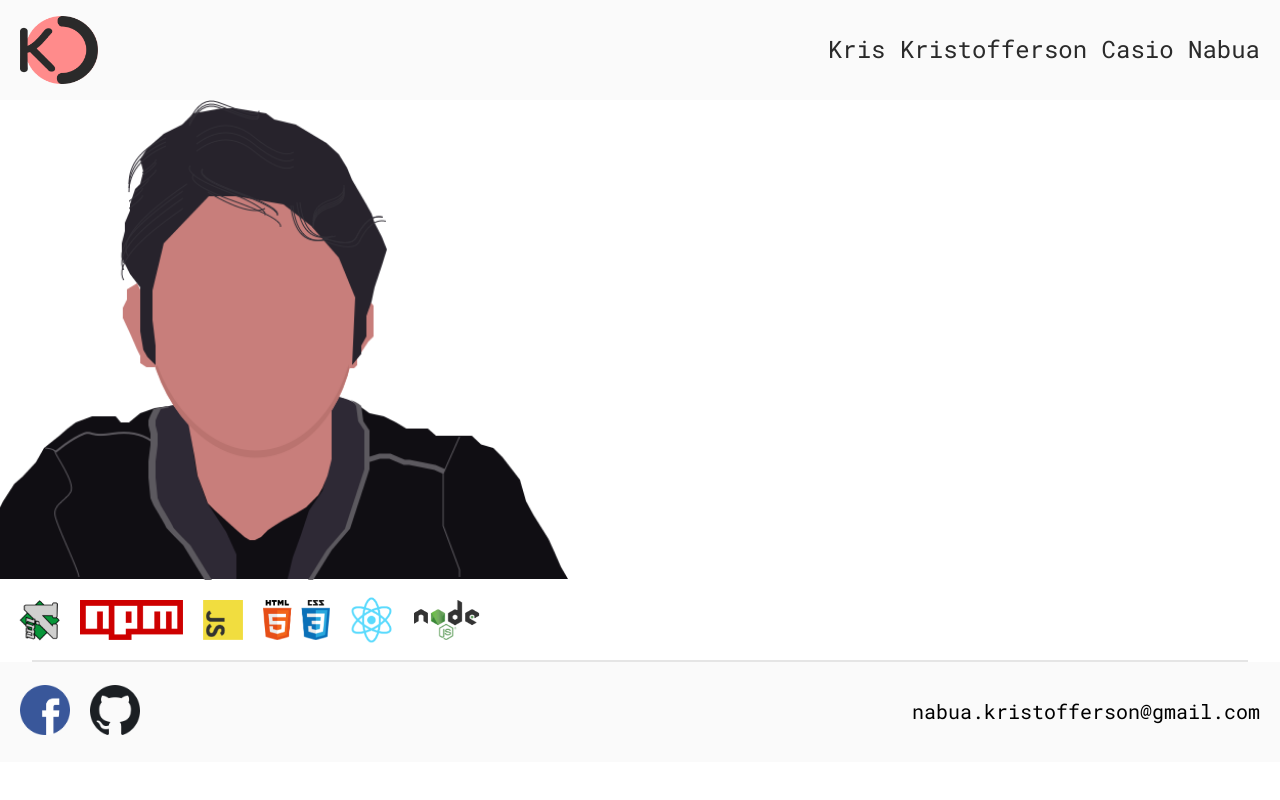
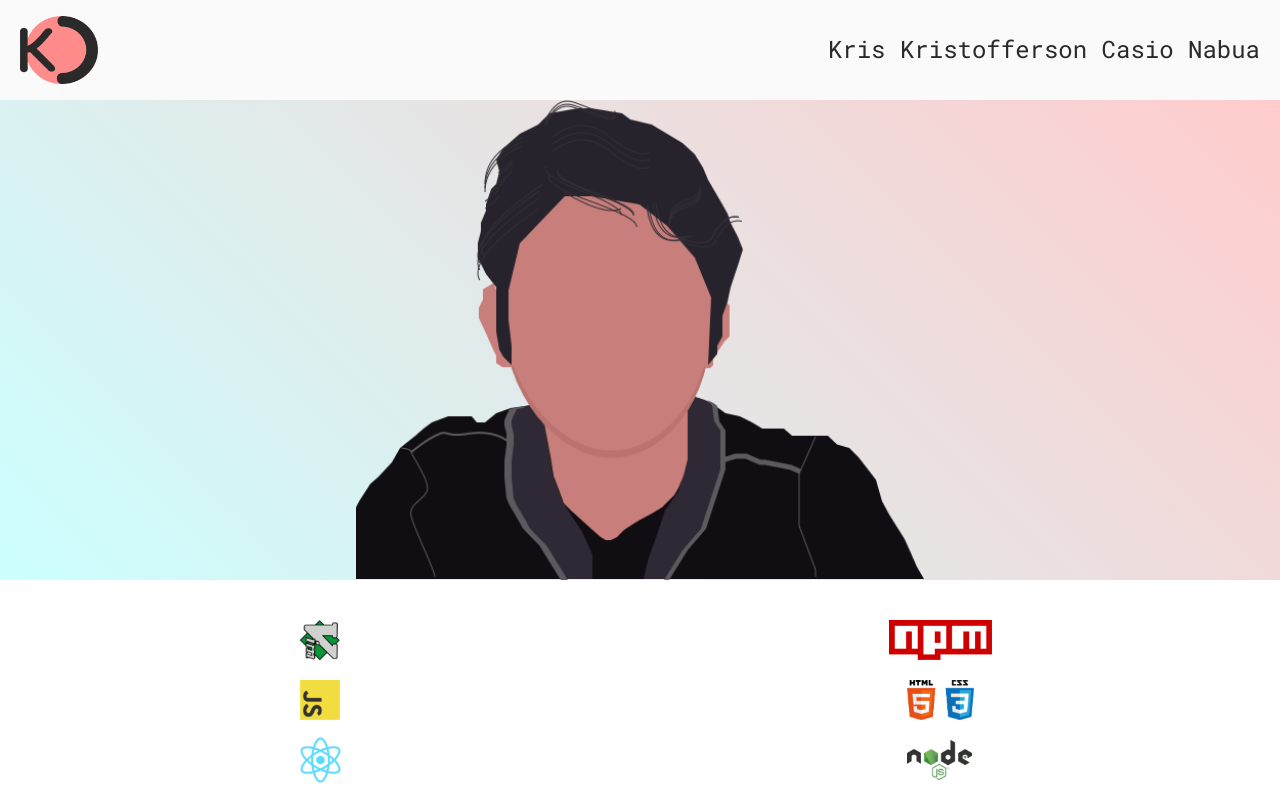
Before and after one commit to kriskristoffersonnabua/me, a React app: page / in a window 1280 px wide. Shown: the top 800 px of the page. Built offline with nearby package versions, Linux system fonts and the light colour scheme.

Commit message:
Updated styles

```diff
--- a/src/App.css
+++ b/src/App.css
@@ -10,7 +10,8 @@
 .img-container {
     height: 60vh;
     display: flex;
-	justify-content: flex-start;
+    justify-content: center;
+    background: linear-gradient(45deg, #ccffff, #ffcccc);
 }
 
 .img-background {
@@ -45,7 +46,16 @@
     }
 }
 
-@media only screen and (max-width: 400px) {
+@media only screen and (min-width: 200px) and (max-width: 399px) {
+    .img-container {
+        height: 30vh;
+    }
+    .img-background {
+        height: 30vh;
+    }
+}
+
+@media only screen and (min-width: 400px) and (max-width: 700px) {
     .img-container {
         height: 40vh;
     }
--- a/src/components/footer/footer.css
+++ b/src/components/footer/footer.css
@@ -8,6 +8,10 @@
 	display: flex;
 	align-items: center;
 	justify-content: space-between;
+	position: initial;
+	flex-direction: column;
+	padding: 30px;
+	height: auto;
 }
 
 .emailcontact {
@@ -16,6 +20,9 @@
 	align-items: flex-end;
 	font-family: 'Roboto Mono';
 	font-size: 20px;
+	margin-top: 30px;
+	align-items: center;
+	font-size: 15px;
 }
 
 .social-media-icons {
--- a/src/components/footer/index.js
+++ b/src/components/footer/index.js
@@ -1,5 +1,5 @@
-import React from 'react'
-import './footer.css'
+import React from 'react';
+import './footer.css';
 
 class Footer extends React.Component {
     render() {
@@ -8,7 +8,8 @@ class Footer extends React.Component {
                 <div className="socialmedia-accounts">
                     <a
                         href="https://www.facebook.com/kriskristoffersonnabua"
-						target="_blank">
+                        target="_blank"
+                    >
                         <img
                             className="social-media-icons"
                             src={require('../../assets/socialmedia/facebook.png')}
@@ -17,7 +18,8 @@ class Footer extends React.Component {
                     </a>
                     <a
                         href="https://github.com/kriskristoffersonnabua"
-						target="_blank">
+                        target="_blank"
+                    >
                         <img
                             className="social-media-icons"
                             src={require('../../assets/socialmedia/github.png')}
@@ -27,10 +29,11 @@ class Footer extends React.Component {
                 </div>
                 <div className="emailcontact">
                     <span>nabua.kristofferson@gmail.com</span>
+                    <span>+639171728420</span>
                 </div>
             </footer>
-		)
+        );
     }
 }
 
-export default Footer
+export default Footer;
--- a/src/components/skills/skills.css
+++ b/src/components/skills/skills.css
@@ -7,12 +7,24 @@
 	justify-content: flex-start;
 	align-items: center;
 	background: white;
+	width: 100%;
+	padding: 30px;
+	padding-top: 40px;
+	padding-bottom: 40px;
+	position: initial;
+	display: grid;
+	grid-template-columns: 1fr 1fr;
+	grid-column-gap: 20px;
+	grid-template-rows: auto;
+	grid-row-gap: 20px;
+	background: white;
 }
 
 .skill-icon {
 	width: auto;
 	height: 40px;
 	margin-right: 20px;
+	justify-self: center;
 }
 
 .logo-spin {
```
Also changed, not shown: 1 other file (tests, documents, lock files or other folders). Lines whose indentation alone changed are shown as unchanged.
